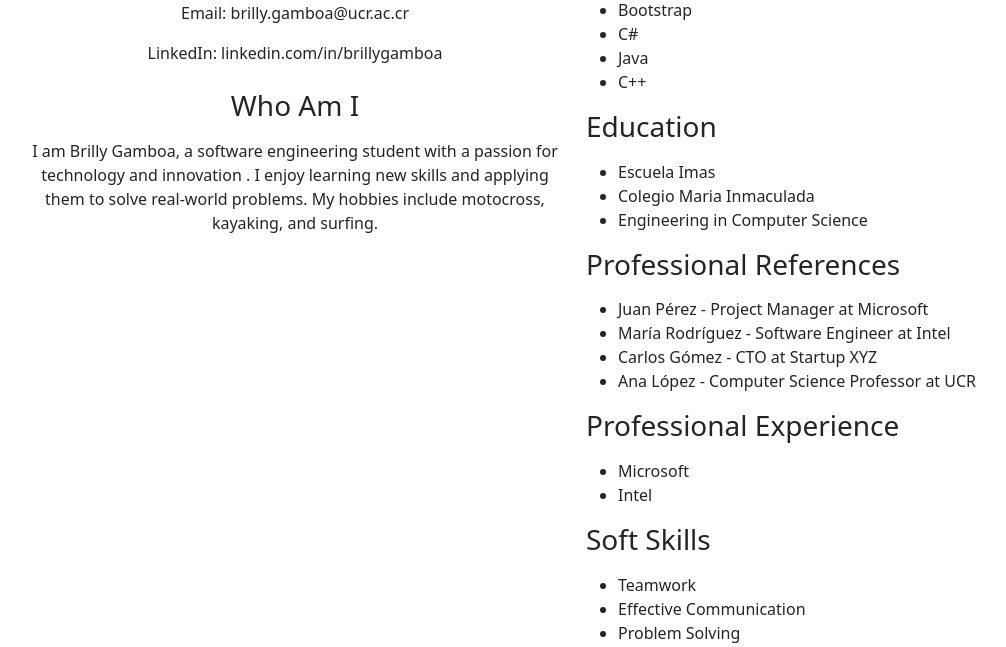
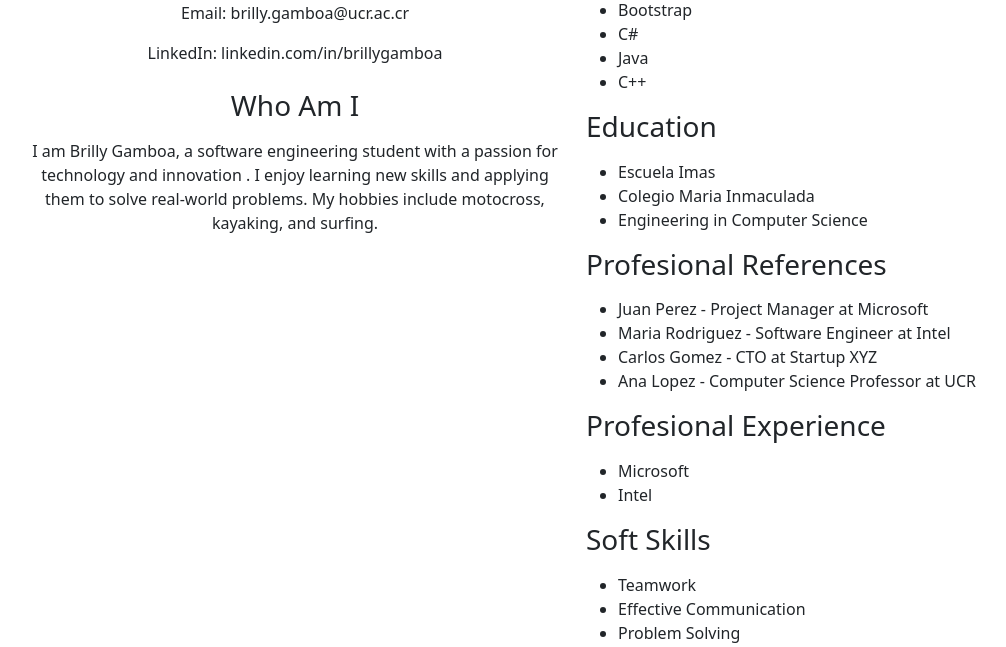
Before and after one commit to brillygamboa/desarrolloWebBrilly, a Django app: page /resume in a window 1280 px wide. Shown: the part 328-975 px from the top of the page, without its empty margins (66-1072 px from the left). Run offline with Django 5.2, Linux system fonts and the light colour scheme.

Commit message:
Versión preliminar de la tarea

```diff
--- a/Tarea2/BlogWebApp/models.py
+++ b/Tarea2/BlogWebApp/models.py
@@ -12,6 +12,7 @@ class Message(models.Model):
 
     def is_valid(self):
         pass
+    # TO DO: check if it is necessary
 
 class BlogPost(models.Model):
     title = models.CharField(max_length=50)
--- a/Tarea2/djangoProject/static/styles.css
+++ b/Tarea2/djangoProject/static/styles.css
@@ -111,3 +111,7 @@ a {
 .image-container:hover .overlay {
     opacity: 1;
 }
+
+#message-btn {
+    margin: 10px;
+}
--- a/Tarea2/templates/about.html
+++ b/Tarea2/templates/about.html
@@ -21,11 +21,13 @@
                 <div class="col-md-6 order-md-2">
                     <div class="content-box">
                         <h2>Hobbies</h2>
-                    <p>Motocross is one of my great passions. This extreme sport combines speed, skill, and adrenaline as you
+                        <p>
+                            Motocross is one of my great passions. This extreme sport combines speed, skill, and adrenaline as you
                             ride motorcycles on dirt tracks with jumps and obstacles. The sense of freedom and excitement experienced
                             when riding a motocross bike is unparalleled. Additionally, motocross promotes discipline, physical endurance,
                             and the ability to make quick decisions in high-pressure situations. Every race and training session is an
-                    opportunity to push oneself and enjoy nature and camaraderie with other sports enthusiasts.</p>
+                            opportunity to push oneself and enjoy nature and camaraderie with other sports enthusiasts.
+                        </p>
                     </div>
                 </div>
                 <div class="col-md-6 order-md-1">
--- a/Tarea2/templates/resume.html
+++ b/Tarea2/templates/resume.html
@@ -14,9 +14,11 @@
                 </div>
                 <div>
                     <h3 class="text-center mb-3">Who Am I</h3>
-                <p class="text-center">I am Brilly Gamboa, a software engineering student with a passion for technology and innovation
+                    <p class="text-center">
+                        I am Brilly Gamboa, a software engineering student with a passion for technology and innovation
                         . I enjoy learning new skills and applying them to solve real-world problems. My hobbies include motocross, kayaking,
-                and surfing.</p>
+                        and surfing.
+                    </p>
                 </div>
             </div>
             <div class="col-md-6">
@@ -44,16 +46,16 @@
                     </ul>
                 </div>
                 <div>
-                <h3 class="mb-3">Professional References</h3>
+                    <h3 class="mb-3">Profesional References</h3>
                     <ul>
-                    <li>Juan Pérez - Project Manager at Microsoft</li>
-                    <li>María Rodríguez - Software Engineer at Intel</li>
-                    <li>Carlos Gómez - CTO at Startup XYZ</li>
-                    <li>Ana López - Computer Science Professor at UCR</li>
+                        <li>Juan Perez - Project Manager at Microsoft</li>
+                        <li>Maria Rodriguez - Software Engineer at Intel</li>
+                        <li>Carlos Gomez - CTO at Startup XYZ</li>
+                        <li>Ana Lopez - Computer Science Professor at UCR</li>
                     </ul>
                 </div>
                 <div>
-                <h3 class="mb-3">Professional Experience</h3>
+                    <h3 class="mb-3">Profesional Experience</h3>
                     <ul>
                         <li>Microsoft</li>
                         <li>Intel</li>
```
Also changed, not shown: Tarea2/templates/index.html (+9 -4 lines), Tarea2/BlogWebApp/migrations/0002_blogpost_category_comment.py (deleted), Tarea2/db.sqlite3, Tarea2/templates/blog.html (indentation only), Tarea2/templates/post.html (indentation only), Tarea2/templates/send_message.html (indentation only). Lines whose indentation alone changed are shown as unchanged.
